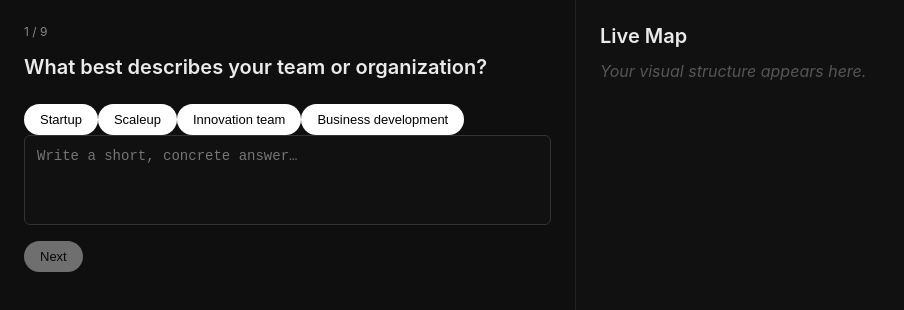
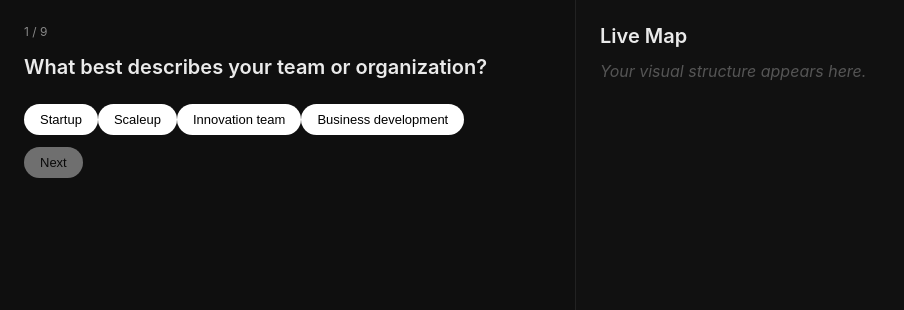
Before and after one commit to millevision/wishpic-app, a plain HTML site: page index.html in a window 1280 px wide. Shown: the top 310 px of the page, without its empty margins (0-904 px from the left). Drawn offline with Linux system fonts and the light colour scheme.

Commit message:
Update index.html

```diff
--- a/index.html
+++ b/index.html
@@ -79,7 +79,6 @@
 <div class="left">
   <div class="progress" id="progress"></div>
   <h1 id="question"></h1>
-  <textarea id="input" rows="4" placeholder="Write a short, concrete answer…"></textarea>
   <button id="next" disabled>Next</button>
 </div>
 
```
